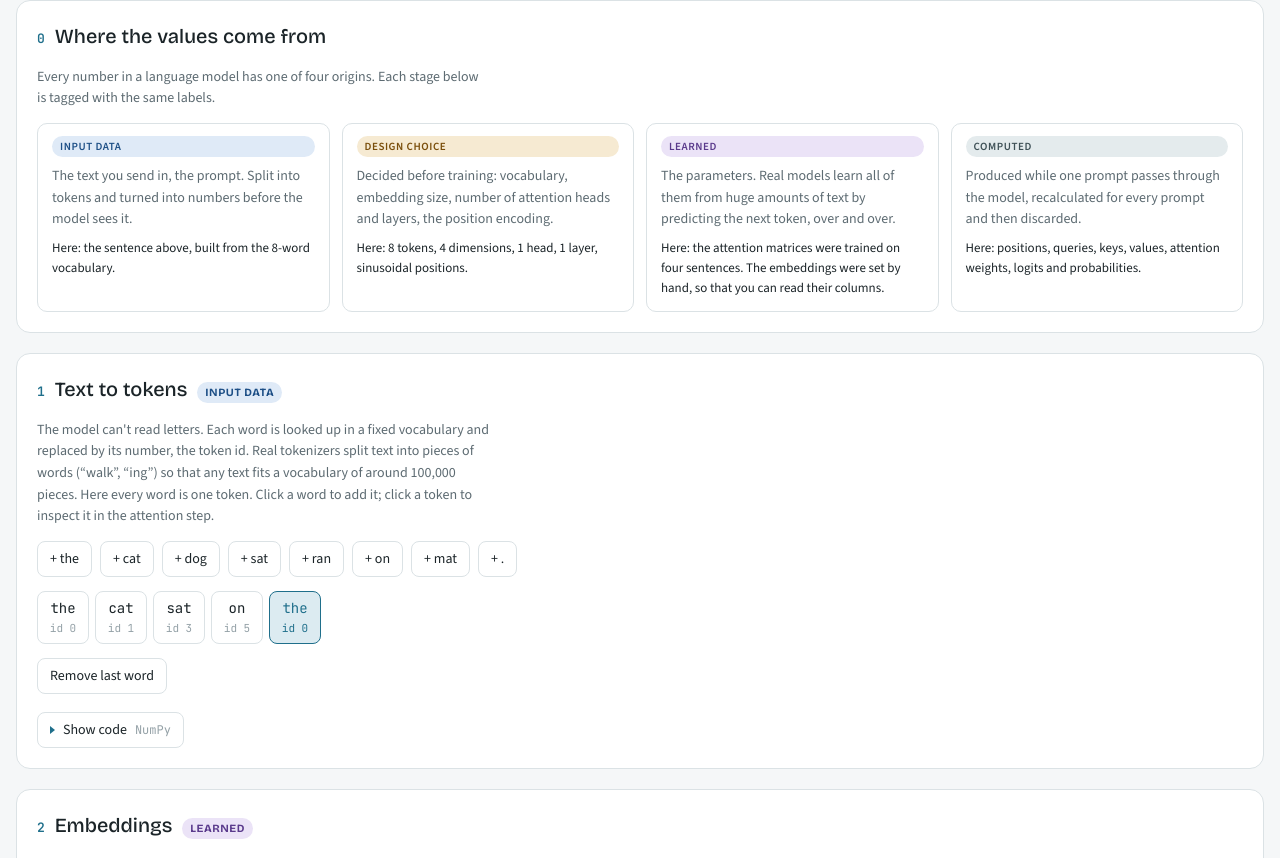
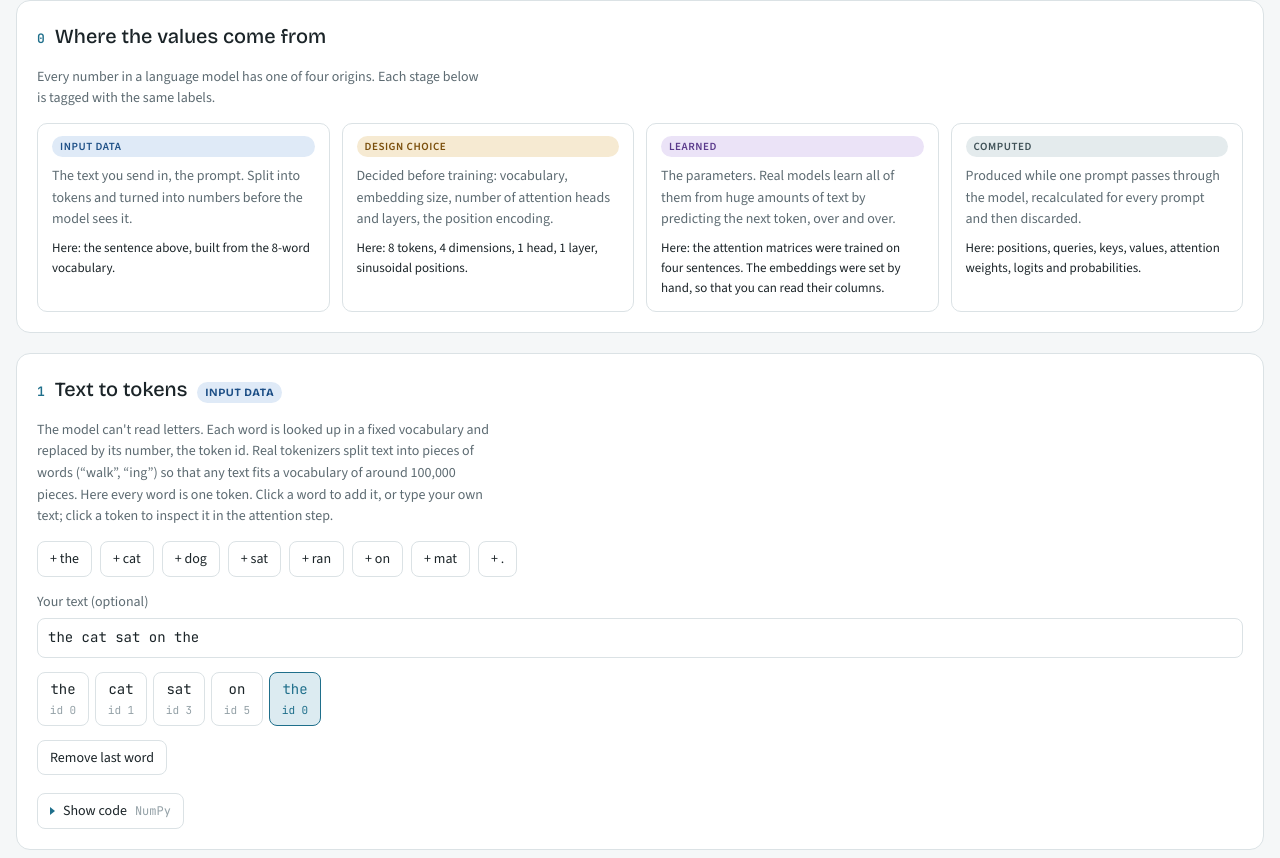
Before and after one commit to jeffrey-e/learning-tools, a website: page ml-ai/tiny-llm-walkthrough/index.html in a window 1280 px wide. Shown: the part 442-1300 px from the top of the page. Drawn offline with nearby package versions, Linux system fonts and the light colour scheme.

Commit message:
Adding free text

```diff
--- a/ml-ai/tiny-llm-walkthrough/index.html
+++ b/ml-ai/tiny-llm-walkthrough/index.html
@@ -12,6 +12,11 @@
 .chip{display:inline-flex;flex-direction:column;align-items:center;gap:1px;min-width:52px;padding:6px 10px;font-family:var(--f-mono);font-size:14px}
 .chip .id{font-size:11px;color:var(--faint)}
 .chip[aria-pressed="true"] .id{color:var(--accent)}
+.chip.unk{border:1px dashed var(--line);border-radius:8px;color:var(--faint);text-decoration:line-through}
+.chip.unk .id{text-decoration:none}
+.field{display:flex;flex-direction:column;gap:6px;font-size:14px;color:var(--muted)}
+.field input{font:inherit;font-family:var(--f-mono);font-size:14px;color:var(--fg);background:var(--panel);border:1px solid var(--line);border-radius:8px;padding:8px 10px;width:100%;box-sizing:border-box}
+.field input:focus-visible{outline:2px solid var(--accent);outline-offset:2px}
 .mt td.name{min-width:48px;font-family:var(--f-mono);font-size:12px}
 .mt td.masked{color:var(--faint)}
 .mt tr.focus td.name{color:var(--accent)}
@@ -59,9 +64,12 @@
     <h2 id="s1"><span class="no">1</span>Text to tokens <span class="tag t-data">Input data</span></h2>
     <div class="split">
       <div class="vis">
-        <p class="note">The model can't read letters. Each word is looked up in a fixed vocabulary and replaced by its number, the token id. Real tokenizers split text into pieces of words (“walk”, “ing”) so that any text fits a vocabulary of around 100,000 pieces. Here every word is one token. Click a word to add it; click a token to inspect it in the attention step.</p>
+        <p class="note">The model can't read letters. Each word is looked up in a fixed vocabulary and replaced by its number, the token id. Real tokenizers split text into pieces of words (“walk”, “ing”) so that any text fits a vocabulary of around 100,000 pieces. Here every word is one token. Click a word to add it, or type your own text; click a token to inspect it in the attention step.</p>
         <div class="row" id="vocab" aria-label="Add a word"></div>
+        <label class="field">Your text (optional)<input id="text" type="text" maxlength="120" autocomplete="off" spellcheck="false"></label>
         <div class="chips" id="chips" aria-label="Tokens"></div>
+        <p class="note" id="unknown-note" hidden>Crossed-out words aren't in this model's 8-word vocabulary, so it skips them: it has no numbers for them. A real tokenizer never skips anything: it breaks an unfamiliar word into smaller pieces it does know, down to single letters or bytes if needed.</p>
+        <p class="err" id="empty-note" hidden>None of these words are in the vocabulary, so there's nothing for the model to work with. Add at least one of the words above.</p>
         <div class="row"><button id="pop">Remove last word</button></div>
       </div>
       <details class="py" data-cell="tokens"></details>
@@ -150,7 +158,8 @@
   const $ = id => document.getElementById(id);
   const clone = w => JSON.parse(JSON.stringify(w));   // the weights are plain JSON
 
-  const state = { words: ['the', 'cat', 'sat', 'on', 'the'], temperature: 1, w: clone(DEFAULTS), sel: null };
+  // text is the source of truth; tokens are derived from it on every render.
+  const state = { text: 'the cat sat on the', temperature: 1, w: clone(DEFAULTS), sel: null };
 
   // ---- Small DOM helpers ----
   function el(tag, attrs = {}, ...kids) {
@@ -197,6 +206,7 @@
   function renderCode(cells) {
     document.querySelectorAll('details.py').forEach(d => {
       const c = cells.find(x => x.id === d.dataset.cell);
+      if (!c) return;   // its section is hidden: no tokens to compute with
       const wasOpen = d.open;
       d.replaceChildren(
         el('summary', { class: 'py-head' }, el('span', { class: 'oc' }), el('span', { class: 'lang' }, 'NumPy')),
@@ -215,26 +225,41 @@
   // ---- Render everything from state ----
   let cells = [];
   function render() {
-    const { w, words, temperature } = state;
-    const ids = words.map(t => w.vocab.indexOf(t));
+    const { w, text, temperature } = state;
+    const { pieces, words, ids, unknown } = M.tokenize(text, w.vocab);
     const n = ids.length;
     if (state.sel === null || state.sel >= n) state.sel = n - 1;
-    const r = M.run(ids, w, temperature);
     const labels = words;
 
-    document.querySelectorAll('#presets button').forEach(b => b.setAttribute('aria-pressed', String(b.dataset.text === words.join(' '))));
+    if (document.activeElement !== $('text')) $('text').value = text;
+    document.querySelectorAll('#presets button').forEach(b => b.setAttribute('aria-pressed', String(b.dataset.text === text)));
     document.querySelectorAll('#temps button').forEach(b => b.setAttribute('aria-pressed', String(Number(b.dataset.t) === temperature)));
 
-    // 1. Tokens
-    $('chips').replaceChildren(...words.map((t, i) => el('button', {
-      class: 'chip', 'aria-pressed': String(i === state.sel), 'aria-label': `${t}, token id ${ids[i]}, position ${i}`,
-      onclick: () => { state.sel = i; render(); },
-    }, t, el('span', { class: 'id' }, `id ${ids[i]}`))));
-    $('pop').disabled = n <= 1;
+    // 1. Tokens: known pieces are clickable tokens, unknown ones are shown crossed out
+    let pos = 0;
+    $('chips').replaceChildren(...pieces.map(t => {
+      if (!w.vocab.includes(t)) return el('span', { class: 'chip unk', title: 'Not in the vocabulary: skipped' }, t, el('span', { class: 'id' }, 'skipped'));
+      const i = pos++;
+      return el('button', {
+        class: 'chip', 'aria-pressed': String(i === state.sel), 'aria-label': `${t}, token id ${ids[i]}, position ${i}`,
+        onclick: () => { state.sel = i; render(); },
+      }, t, el('span', { class: 'id' }, `id ${ids[i]}`));
+    }));
+    $('pop').disabled = pieces.length === 0;
+    $('unknown-note').hidden = unknown.length === 0;
+    $('empty-note').hidden = n > 0;
 
     // 2. Embeddings
     matrixTable($('t-E'), w.E, { rowLabels: w.vocab, colLabels: w.dims, editable: true, focus: ids });
     matrixTable($('t-sim'), M.cosine(w.E), { rowLabels: w.vocab, colLabels: w.vocab });
+
+    cells = M.pythonCells(text, w, temperature);
+    renderCode(cells);
+
+    // Steps 3–5 need at least one token
+    for (const id of ['s3', 's4', 's5']) $(id).closest('section').hidden = n === 0;
+    if (n === 0) return;
+    const r = M.run(ids, w, temperature);
 
     // 3. Position
     const dimIdx = w.dims.map((_, j) => String(j));
@@ -274,22 +299,26 @@
       el('span', { class: 'p' }, (p * 100).toFixed(1) + '%'),
     )));
     state.ranked = ranked;
-
-    cells = M.pythonCells(words.join(' '), w, temperature);
-    renderCode(cells);
   }
 
   // ---- Controls ----
-  function setWords(words) { state.words = words; state.sel = null; render(); }
-  $('presets').append(...PRESETS.map(text => el('button', { 'data-text': text, onclick: () => setWords(text.split(' ')) }, text)));
+  function setText(text) { state.text = text; state.sel = null; render(); }
+  const append = word => setText((state.text.trimEnd() + ' ' + word).trim());
+  // Cuts the text just before its last piece (word or punctuation mark), keeping the user's own spelling.
+  function withoutLastPiece(text) {
+    const matches = [...text.toLowerCase().matchAll(M.PIECE)];
+    return matches.length ? text.slice(0, matches[matches.length - 1].index).trimEnd() : '';
+  }
+  $('presets').append(...PRESETS.map(text => el('button', { 'data-text': text, onclick: () => setText(text) }, text)));
   $('temps').append(...TEMPS.map(t => el('button', { 'data-t': String(t), onclick: () => { state.temperature = t; render(); } }, String(t))));
-  $('vocab').append(...DEFAULTS.vocab.map(t => el('button', { onclick: () => setWords([...state.words, t]) }, '+ ' + t)));
-  $('pop').addEventListener('click', () => setWords(state.words.slice(0, -1)));
-  $('add-top').addEventListener('click', () => setWords([...state.words, state.ranked[0].word]));
+  $('vocab').append(...DEFAULTS.vocab.map(t => el('button', { onclick: () => append(t) }, '+ ' + t)));
+  $('text').addEventListener('input', e => setText(e.target.value));
+  $('pop').addEventListener('click', () => setText(withoutLastPiece(state.text)));
+  $('add-top').addEventListener('click', () => append(state.ranked[0].word));
   $('sample').addEventListener('click', () => {
     let u = Math.random();
     const pick = state.ranked.find(t => (u -= t.p) < 0) || state.ranked[state.ranked.length - 1];
-    setWords([...state.words, pick.word]);
+    append(pick.word);
   });
   $('reset').addEventListener('click', () => { state.w = clone(DEFAULTS); render(); });
   $('code-all').addEventListener('click', () => setAllCode(!codeOpen));
--- a/ml-ai/tiny-llm-walkthrough/model.js
+++ b/ml-ai/tiny-llm-walkthrough/model.js
@@ -36,10 +36,14 @@
     });
   }
 
-  // Splits on spaces and looks each word up in the vocabulary. Unknown words are reported, not guessed.
+  // Free text to tokens: lowercase, then split into words (runs of a–z) and single punctuation marks.
+  // Pieces in the vocabulary become tokens; the rest are reported as unknown and skipped.
+  // Same rule as the generated Python: re.findall(r"[a-z]+|[^\sa-z]", text.lower()).
+  const PIECE = /[a-z]+|[^\sa-z]/g;
   function tokenize(text, vocab) {
-    const words = text.trim().split(/\s+/).filter(Boolean);
-    return { words, ids: words.map(w => vocab.indexOf(w)), unknown: words.filter(w => !vocab.includes(w)) };
+    const pieces = text.toLowerCase().match(PIECE) || [];
+    const words = pieces.filter(p => vocab.includes(p));
+    return { pieces, words, ids: words.map(p => vocab.indexOf(p)), unknown: pieces.filter(p => !vocab.includes(p)) };
   }
 
   // Cosine similarity between every pair of embedding rows (NaN for an all-zero row, as in NumPy).
@@ -74,29 +78,34 @@
     (comment ? `# ${comment}\n` : '') +
     `${name} = np.array([\n` + M.map((r, i) => `    [${r.map(pyNum).join(', ')}],` + (labels ? `  # ${labels[i]}` : '')).join('\n') + '\n])';
   const ranked = (vocab, probs) => vocab.map((word, i) => ({ word, p: probs[i] })).sort((a, b) => b.p - a.p);
+  // Python's repr() of a str, for the strings tokenize() can produce (no control characters).
+  const pyRepr = s => (s.includes("'") && !s.includes('"') ? `"${s.replace(/\\/g, '\\\\')}"` : `'${s.replace(/\\/g, '\\\\').replace(/'/g, "\\'")}'`);
 
   // The NumPy version of the page, one cell per section, each with the exact output it prints.
+  // With no known words there is nothing to run, so only the tokens and embeddings cells are returned.
   function pythonCells(text, w, temperature = 1) {
-    const { words, ids } = tokenize(text, w.vocab);
-    const r = run(ids, w, temperature);
+    const { words, ids, unknown } = tokenize(text, w.vocab);
     const vocabLit = '[' + w.vocab.map(t => JSON.stringify(t)).join(', ') + ']';
-    return [
+    const cells = [
       {
         id: 'tokens',
         code: [
+          'import re',
           'import numpy as np',
           '',
           `vocab = ${vocabLit}`,
-          `text = ${JSON.stringify(words.join(' '))}`,
-          'words = text.split()',
-          'ids = [vocab.index(word) for word in words]',
+          `text = ${JSON.stringify(text)}`,
+          'pieces = re.findall(r"[a-z]+|[^\\sa-z]", text.lower())   # words and punctuation marks',
+          'words = [p for p in pieces if p in vocab]',
+          'ids = [vocab.index(p) for p in words]',
           'print(ids)',
+          'print("not in vocabulary:", [p for p in pieces if p not in vocab])',
           '',
           'def show(matrix, labels):',
           '    for label, row in zip(labels, matrix):',
           '        print(f"{label:>5} " + " ".join(f"{v:7.3f}" for v in row))',
         ].join('\n'),
-        out: '[' + ids.join(', ') + ']',
+        out: '[' + ids.join(', ') + ']\nnot in vocabulary: [' + unknown.map(pyRepr).join(', ') + ']',
       },
       {
         id: 'embeddings',
@@ -108,8 +117,12 @@
           'unit = E / np.linalg.norm(E, axis=1, keepdims=True)',
           'show(unit @ unit.T, vocab)',
         ].join('\n'),
-        out: [...showLines(r.tok, words), ...showLines(cosine(w.E), w.vocab)].join('\n'),
+        out: [...showLines(ids.map(i => w.E[i]), words), ...showLines(cosine(w.E), w.vocab)].join('\n'),
       },
+    ];
+    if (!ids.length) return cells;
+    const r = run(ids, w, temperature);
+    return cells.concat([
       {
         id: 'positions',
         code: [
@@ -162,12 +175,12 @@
         ].join('\n'),
         out: ranked(w.vocab, r.probs).map(t => t.word.padStart(5) + ' ' + pyFloat(t.p)).join('\n'),
       },
-    ];
+    ]);
   }
 
   const fullScript = cells =>
     '# Tiny LLM walkthrough: one forward pass of a single-head transformer, in NumPy.\n\n' +
     cells.map(c => c.code).join('\n\n') + '\n';
 
-  return { matmul, transpose, softmax, positional, tokenize, cosine, run, ranked, pythonCells, fullScript, pyFloat };
+  return { matmul, transpose, softmax, positional, tokenize, PIECE, cosine, run, ranked, pythonCells, fullScript, pyFloat };
 });
```
Also changed, not shown: ml-ai/tiny-llm-walkthrough/CLAUDE.md (+2 -2 lines), ml-ai/tiny-llm-walkthrough/tests/dump_states.js (+8 -4 lines), ml-ai/tiny-llm-walkthrough/tests/page_smoke.js (+20 -0 lines), ml-ai/tiny-llm-walkthrough/README.md, 1 other file.
